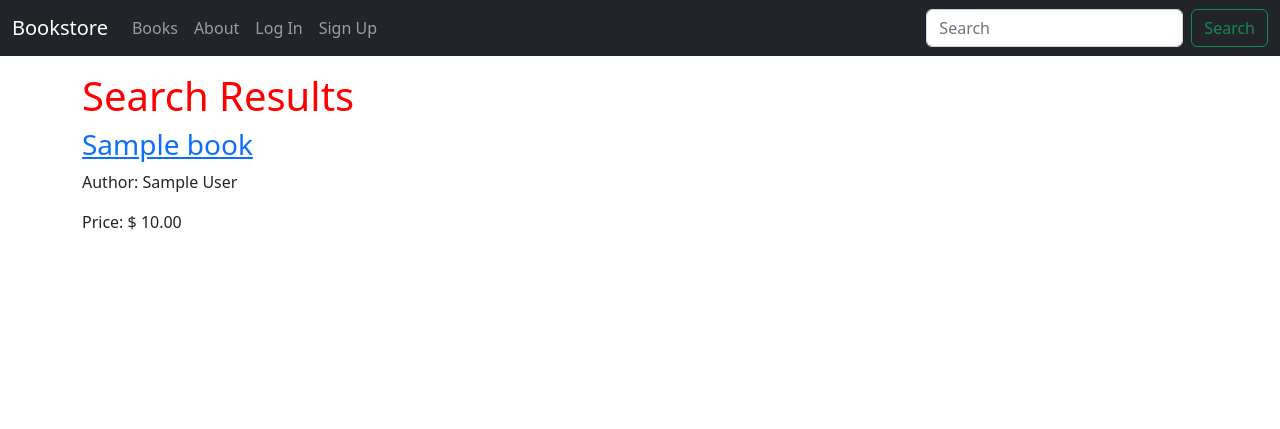
After one commit to Henoker/bookstore, a Django app: template templates/books/search_results.html in a window 1280 px wide. The commit adds this page. Shown: the top 429 px of the page. Run offline with Django 4.2, Linux system fonts and the light colour scheme; the template is opened without the code that fills it: values that come from a table or form of the project are taken from there, others are empty; tables that the repository leaves empty hold one stand-in row (values such as "Sample post"); parts of the project's set-up code (start-up, migrations or seed data) failed here and were passed over.

Commit message:
feat: search functionality added

```diff
--- a/books/urls.py
+++ b/books/urls.py
@@ -1,7 +1,8 @@
 from django.urls import path
-from .views import BookListView, BookDetailView
+from .views import BookListView, BookDetailView, SearchResultsListView
 
 urlpatterns = [
     path("", BookListView.as_view(), name="book_list"),
     path("<uuid:pk>/", BookDetailView.as_view(), name="book_detail"),
+    path("search/", SearchResultsListView.as_view(), name="search_results")
 ]
--- a/templates/_base.html
+++ b/templates/_base.html
@@ -40,6 +40,10 @@
             </li>
             {% endif %}
             </ul>
+            <form class="d-flex" action="{% url 'search_results' %}" method="get">
+                <input class="form-control me-2" type="search" name="q" placeholder="Search" aria-label="search">
+                <button class="btn btn-outline-success" type="submit">Search</button>
+            </form>
             </div>
             </div>
         </nav>
--- /dev/null
+++ b/templates/books/search_results.html
@@ -0,0 +1,19 @@
+{% extends '_base.html' %}
+
+
+{% block title %}  Search {% endblock title %}
+
+{% block content %}
+<h1>Search Results</h1>
+
+{% for book in book_list %}
+    <div>
+        <h3><a href="{{ book.get_absolute_url }}">{{ book.title}}</a></h3>
+        <p>Author: {{ book.author }}</P>
+        <p>Price: $ {{ book.price }}</p>
+    </div>
+
+{% endfor %}
+
+
+{% endblock content %}
```
Also changed, not shown: books/views.py (+12 -0 lines).
